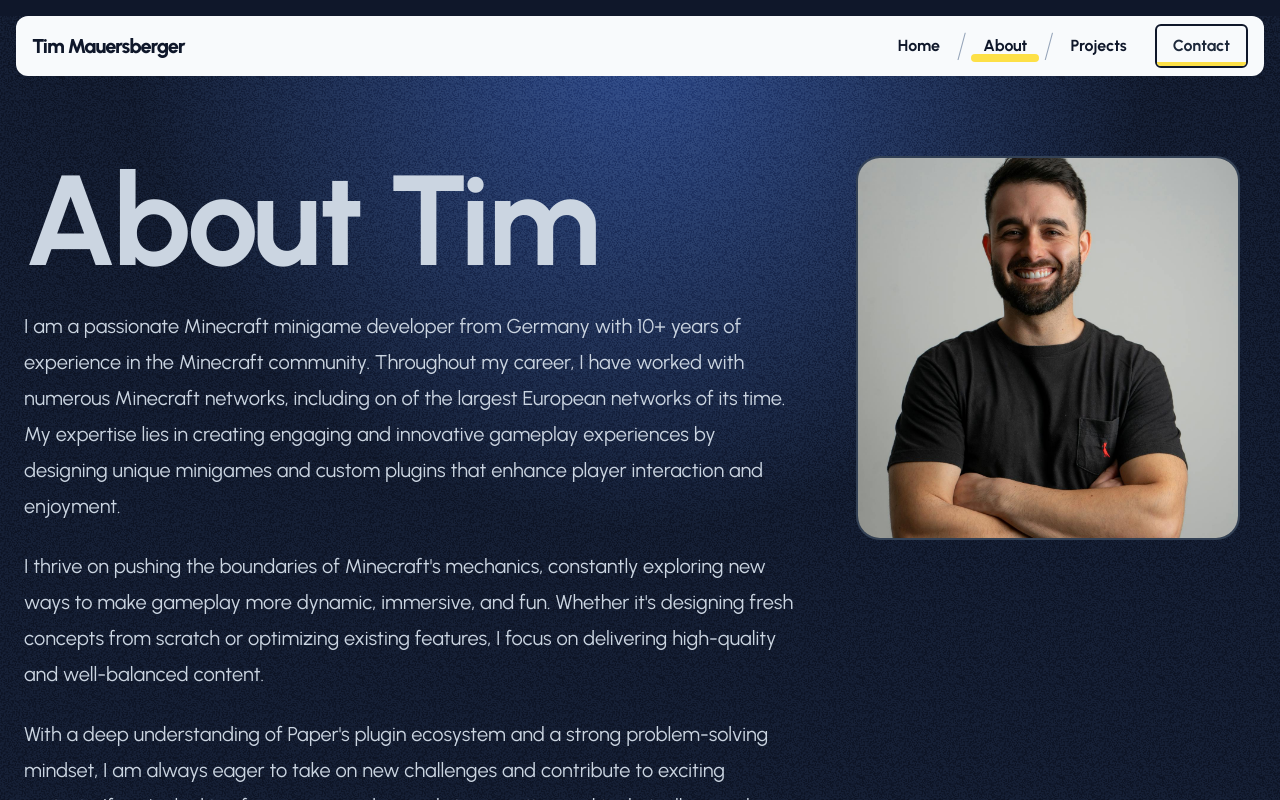
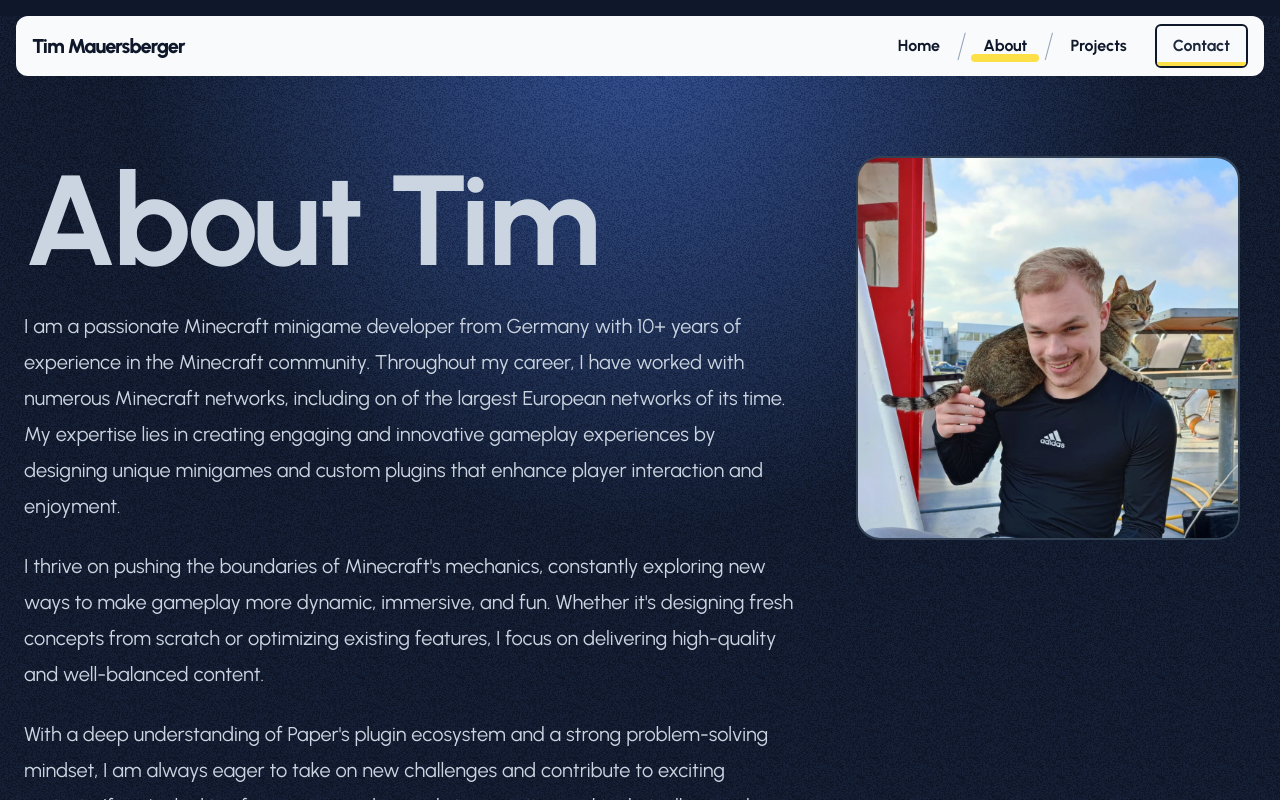
Before and after one commit to devtmxx/portfolio-website, a Next.js app: page /about in a window 1280 px wide. Shown: the top 800 px of the page. Built offline with nearby package versions, Linux system fonts and the light colour scheme.

Commit message:
Changed portrait

```diff
--- a/components/sections/biography.tsx
+++ b/components/sections/biography.tsx
@@ -40,7 +40,7 @@ const Biography = () => {
         <Button label="Resume" href="/resume" showIcon />
 
         <Avatar
-          src="/portrait.jpg"
+          src="/portrait.webp"
           alt="Tim Mauersberger"
           width={1280}
           height={1920}
```
Also changed, not shown: public/portrait.jpg (deleted).
